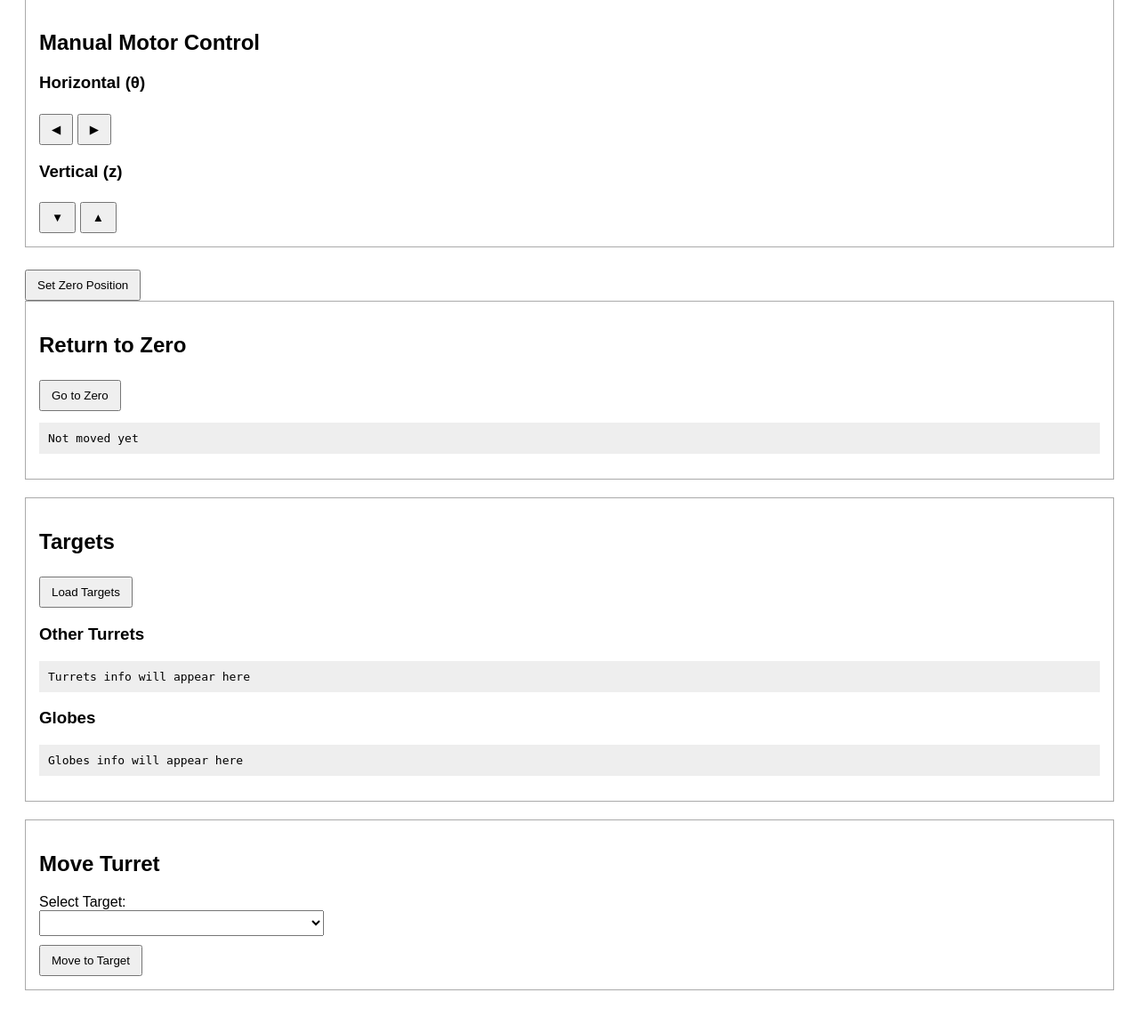
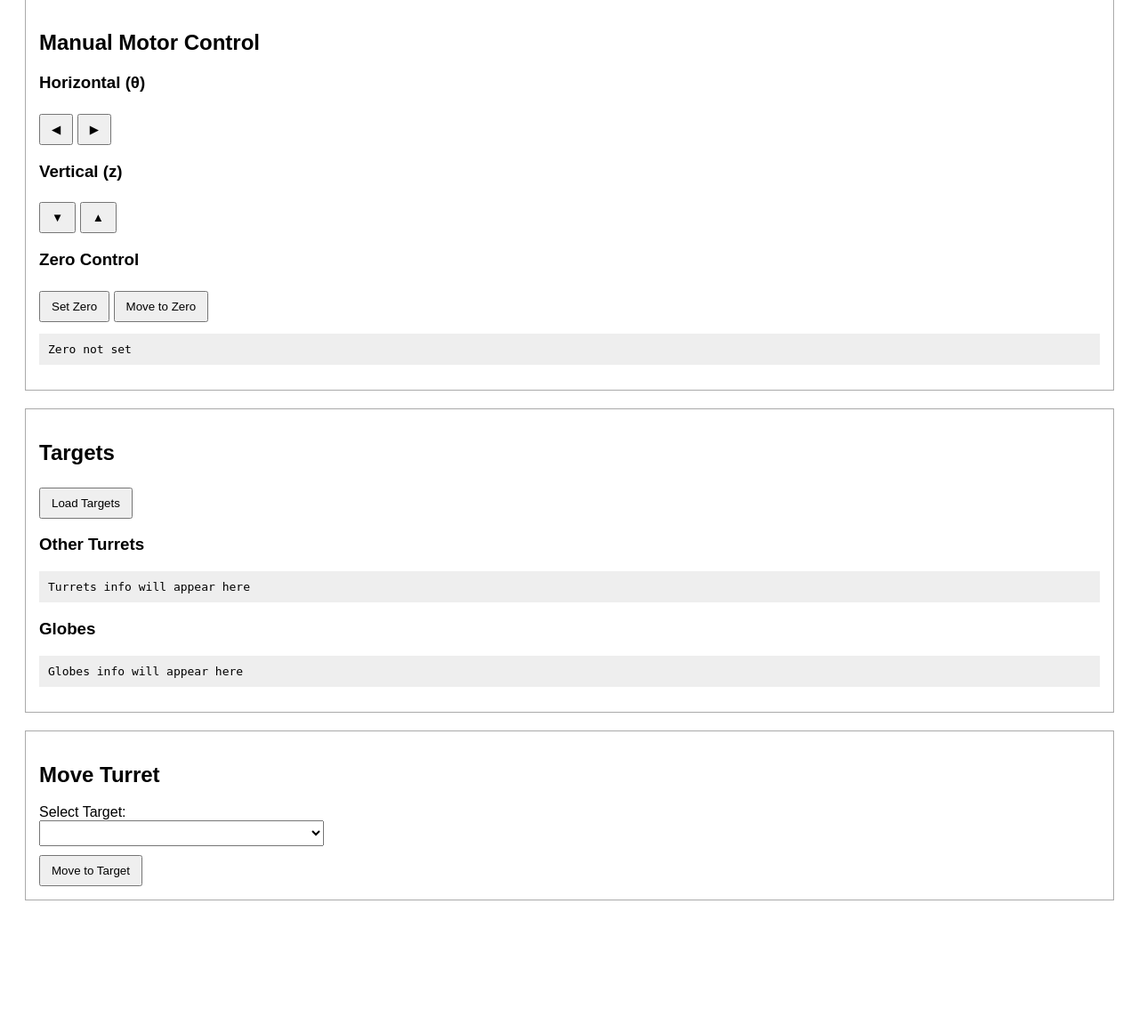
Before and after one commit to oliviagrima/441project, a Flask app: page / in a window 1280 px wide. Shown: the part 645-1806 px from the top of the page at 89% size. After the commit the page ends 1657 px from the top, so only its background shows below. Run offline with Flask 3, Linux system fonts and the light colour scheme; lists and menus that the app fills with data are empty; parts of the project's set-up code (start-up, migrations or seed data) failed here and were passed over.

```diff
--- a/templates/index.html
+++ b/templates/index.html
@@ -42,27 +42,11 @@
     <h3>Vertical (z)</h3>
     <button onmousedown="startManualMove('z', -1)" onmouseup="stopManualMove()" onmouseleave="stopManualMove()">▼</button>
     <button onmousedown="startManualMove('z', 1)" onmouseup="stopManualMove()" onmouseleave="stopManualMove()">▲</button>
-</div>
 
-<button onclick="setZero()">Set Zero Position</button>
-
-<script>
-function setZero() {
-    fetch("/set_zero", {
-        method: "POST",
-        headers: {"Content-Type": "application/json"},
-        body: JSON.stringify({})
-    })
-    .then(res => res.json())
-    .then(data => alert(data.status))
-    .catch(err => alert("Error setting zero: " + err));
-}
-</script>
-
-<div class="box">
-    <h2>Return to Zero</h2>
-    <button onclick="goToZero()">Go to Zero</button>
-    <pre id="zeroStatus">Not moved yet</pre>
+    <h3>Zero Control</h3>
+    <button onclick="setZero()">Set Zero</button>
+    <button onclick="goZero()">Move to Zero</button>
+    <pre id="zeroStatus">Zero not set</pre>
 </div>
 
 <!-- TARGETS INFO: display only, no selection -->
@@ -86,8 +70,7 @@ function setZero() {
 </div>
 
 <script>
-// ---------- GLOBAL URL VARIABLE ----------
-let turretJsonUrl = null; // stores the JSON URL once set
+let turretJsonUrl = null;
 
 // ---------- SET JSON URL ----------
 function setJsonUrl() {
@@ -97,7 +80,7 @@ function setJsonUrl() {
     document.getElementById("urlStatus").textContent = "URL set: " + url;
 }
 
-// ---------- LOAD MY TURRET INFO ----------
+// ---------- LOAD MY TURRET ----------
 function loadMyTurret() {
     const team = document.getElementById("myTeamId").value;
     if (!turretJsonUrl) return alert("Set the JSON URL first!");
@@ -116,7 +99,7 @@ function loadMyTurret() {
     .catch(err => alert("Error: " + err));
 }
 
-// ---------- LOAD TARGETS INFO ----------
+// ---------- LOAD TARGETS ----------
 function loadTargets() {
     if (!turretJsonUrl) return alert("Set the JSON URL first!");
 
@@ -129,18 +112,15 @@ function loadTargets() {
     .then(data => {
         if (!data.targets) return alert("No targets found");
 
-        // Separate turrets and globes
         const turrets = data.targets.filter(t => t.type === "turret");
         const globes = data.targets.filter(t => t.type === "globe");
 
-        // Display info in their respective sections
         document.getElementById("turretInfo").textContent =
             turrets.map(t => `Turret ${t.id} — θ = ${t.theta.toFixed(3)}, r = ${t.r.toFixed(1)}`).join("\n");
 
         document.getElementById("globeInfo").textContent =
             globes.map((g, i) => `Globe ${i+1} — θ = ${g.theta.toFixed(3)}, r = ${g.r.toFixed(1)}, z = ${g.z}`).join("\n");
 
-        // Populate move dropdown with all targets
         const moveList = turrets.concat(globes);
         populateMoveDropdown(moveList);
     })
@@ -148,14 +128,14 @@ function loadTargets() {
 }
 
 let manualInterval = null;
-let isManualActive = false;  // new flag
+let isManualActive = false;
 
 function startManualMove(motor, dir) {
-    if (!turretJsonUrl) return;   // prevent calls if URL not set
+    if (!turretJsonUrl) return;
     if (manualInterval !== null || isManualActive) return;
 
     isManualActive = true;
-    moveOneDegree(motor, dir);  // initial step
+    moveOneDegree(motor, dir);
 
     manualInterval = setInterval(() => {
         moveOneDegree(motor, dir);
@@ -170,13 +150,12 @@ function stopManualMove() {
     isManualActive = false;
 }
 
-// move 1 degree (or more if needed)
 function moveOneDegree(motor, dir) {
     let theta = 0;
     let z = 0;
 
-    if (motor === 'theta') theta = dir * (Math.PI / 180); // convert 1 deg to rad
-    if (motor === 'z') z = dir * 1; // 1 cm step; adjust to your system
+    if (motor === 'theta') theta = dir * (Math.PI / 180);
+    if (motor === 'z') z = dir * 1;
 
     fetch("/move_motor", {
         method: "POST",
@@ -185,10 +164,27 @@ function moveOneDegree(motor, dir) {
     }).catch(err => console.log("Error moving motor:", err));
 }
 
+// ---------- MOVE TO ZERO ----------
+function setZero() {
+    fetch("/set_zero", {method: "POST"})
+    .then(res => res.json())
+    .then(data => {
+        document.getElementById("zeroStatus").textContent = data.status;
+    }).catch(err => alert("Error setting zero: " + err));
+}
+
+function goZero() {
+    fetch("/go_zero", {method: "POST"})
+    .then(res => res.json())
+    .then(data => {
+        document.getElementById("zeroStatus").textContent = "Moved to zero";
+    }).catch(err => alert("Error moving to zero: " + err));
+}
+
 // ---------- POPULATE MOVE DROPDOWN ----------
 function populateMoveDropdown(list) {
     const select = document.getElementById("moveSelect");
-    select.innerHTML = ""; // clear previous options
+    select.innerHTML = "";
 
     let turretCount = 0;
     let globeCount = 0;
@@ -239,26 +235,6 @@ function moveToSelected() {
     .then(() => alert(`Moving turret to θ = ${theta}, r = ${r}` + (z !== undefined ? `, z = ${z}` : "")))
     .catch(err => alert("Error moving turret: " + err));
 }
-
-function goToZero() {
-    fetch("/go_zero", {
-        method: "POST",
-        headers: { "Content-Type": "application/json" }
-    })
-    .then(res => res.json())
-    .then(data => {
-        if (data.error) {
-            document.getElementById("zeroStatus").textContent = "Error: " + data.error;
-            return;
-        }
-        document.getElementById("zeroStatus").textContent =
-            `Returned to Zero\nθ₀ = ${data.theta_zero}\nz₀ = ${data.z_zero}`;
-    })
-    .catch(err => {
-        document.getElementById("zeroStatus").textContent = "Error: " + err;
-    });
-}
-
 </script>
 </body>
 </html>
```
